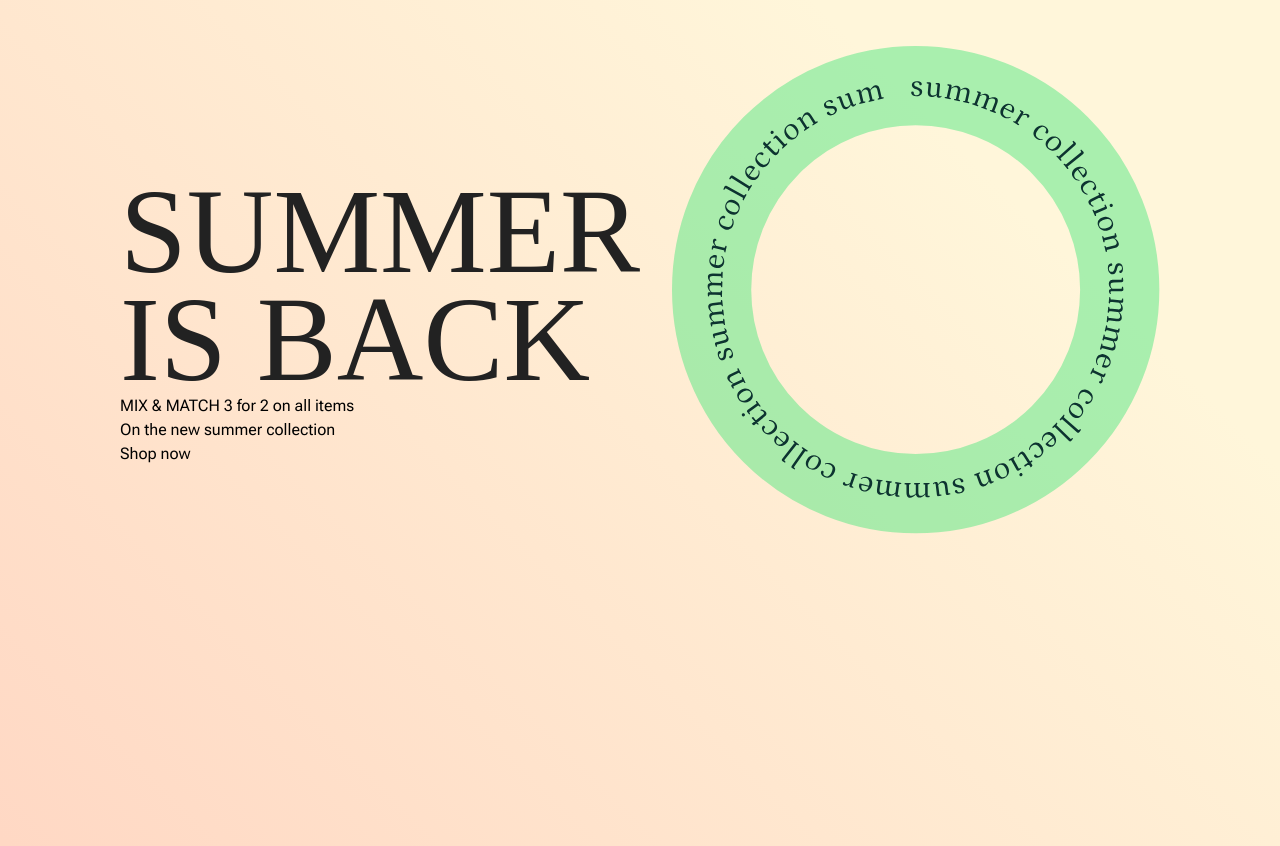
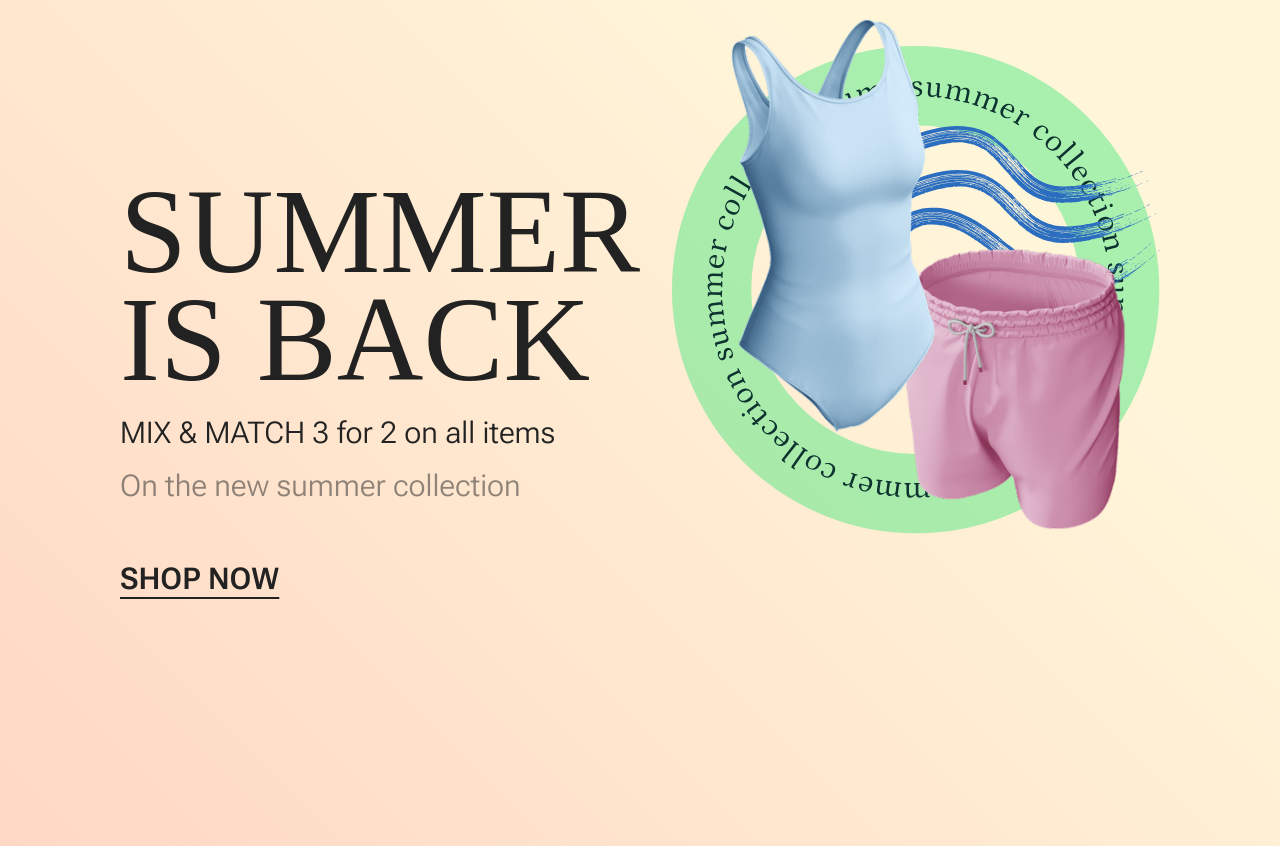
Before and after one commit to AndreaStromberg/Hero-Tailwind, a website: page index.html in a window 1280 px wide. Shown: the part 86-932 px from the top of the page. Drawn offline with Linux system fonts and the light colour scheme; a web font is replaced by a local one.

Commit message:
Lagt in bilder och positionerat text och bilder

```diff
--- a/index.html
+++ b/index.html
@@ -136,14 +136,16 @@
     <section class="grid grid-cols-2 pl-30 pr-30 min-h-dvh gap-16">
 
         <!-- Textinnehåll, vänster -->
-        <div class="flex flex-col items-start">
-            <h1 class="text-dark font-serif text-big/supertight uppercase mt-33">Summer is back</h1>
+        <div class="flex flex-col items-start text-dark">
+            <h1 class=" font-serif text-big/supertight uppercase mt-33 mb-4">Summer is back</h1>
 
-            <span>MIX & MATCH 3 for 2 on all items</span>
+            <span class="font-sans text-[30px] font-light">MIX & MATCH 3 for 2 on all items</span>
 
-            <span>On the new summer collection</span>
+            <span class="font-sans text-[30px] font-light opacity-50 mt-2 mb-12">On the new summer collection</span>
 
-            <a href="">Shop now</a>
+            <a href=""
+                class="font-sans text-[30px] font-semibold uppercase underline underline-offset-8 decoration-2">Shop
+                now</a>
 
 
         </div>
@@ -153,9 +155,25 @@
         <!-- Bildinnehåll, höger -->
 
         <div>
-            <figure>
-                <img src="assets/images/circle-text.svg" alt="">
-            </figure>
+            <div class="max-w-175 aspect-square w-full relative">
+
+                <figure class="absolute max-w-175">
+                    <img src="assets/images/circle-text.svg" alt="">
+                </figure>
+
+                <figure class="absolute max-w-[284px] right-0 top-20">
+                    <img src="assets/images/waves.svg" alt="">
+                </figure>
+
+                <figure class="absolute max-w-82.5 -right-6 -bottom-5">
+                    <img src="assets/images/shorts.png" alt="">
+                </figure>
+
+                <figure class="absolute max-w-112.5 -left-15 -top-12">
+                    <img src=" assets/images/swimsuit.png" alt="">
+                </figure>
+
+            </div>
         </div>
 
 
```
Also changed, not shown: src/output.css.
